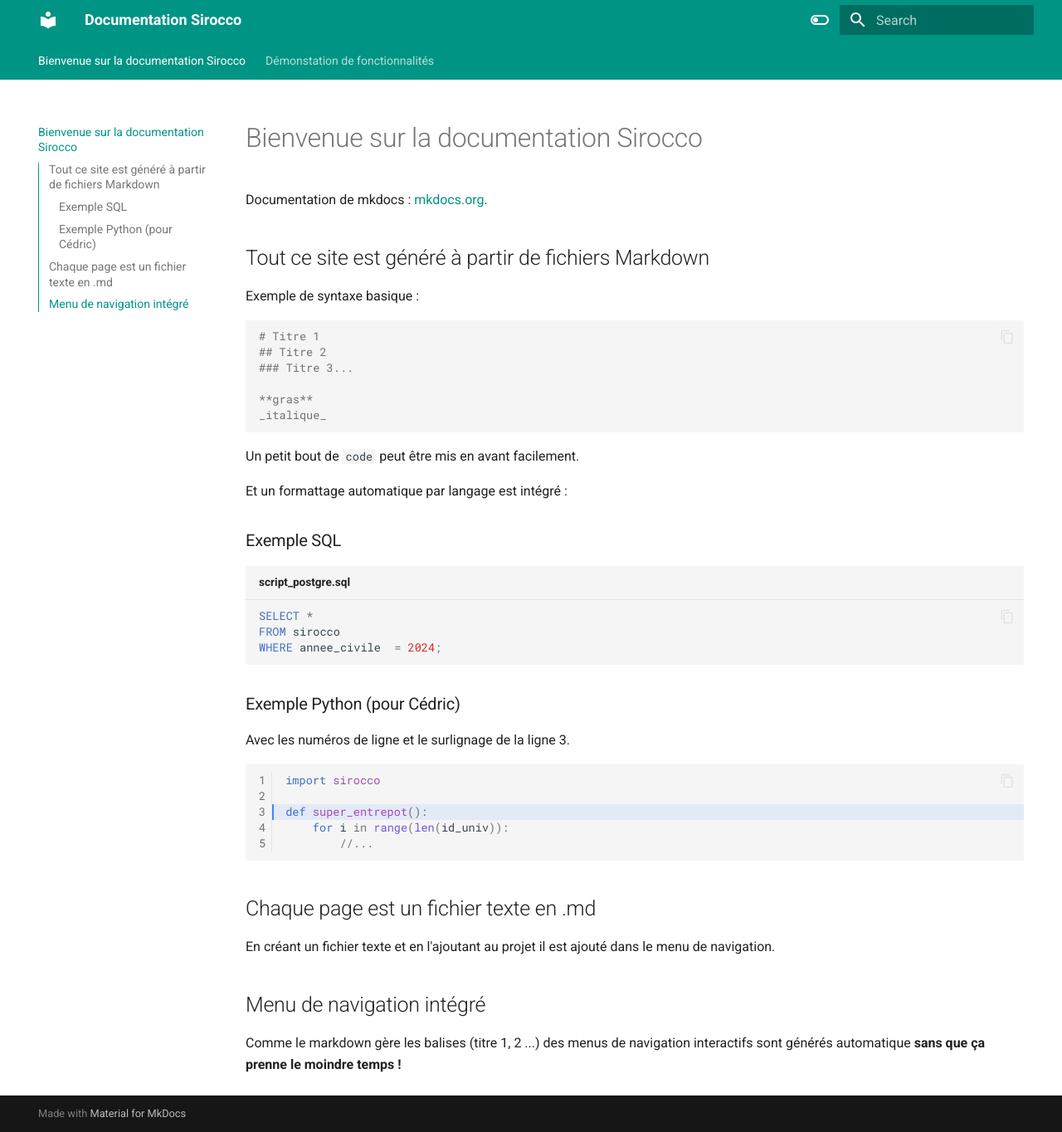
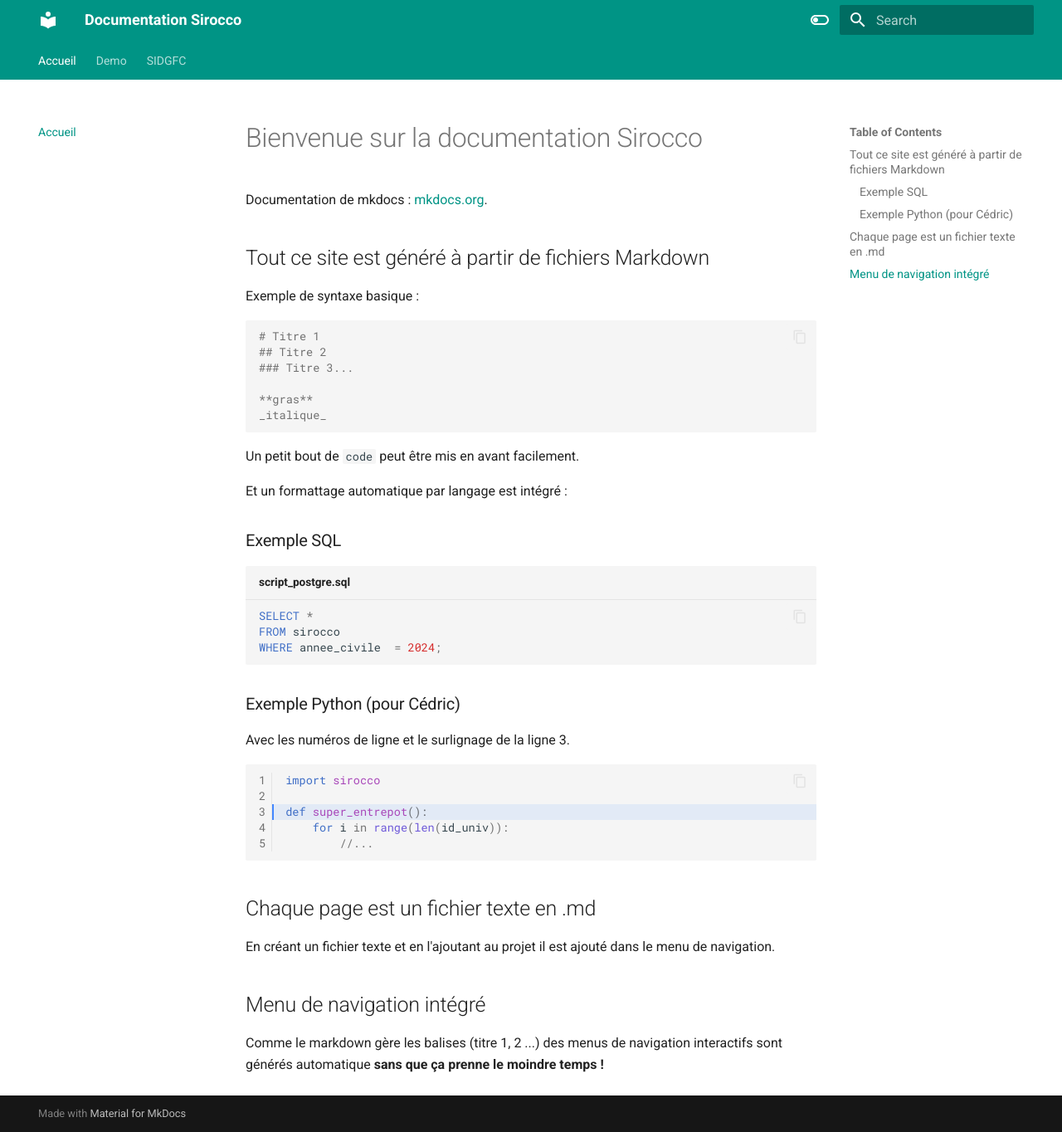
Before and after one commit to pmorino-unistra/sirocco, an MkDocs documentation site: the page built from docs/index.md, in a window 1280 px wide and 1364 px high. Shown: the whole window at 83% size. Built offline with MkDocs 1.6.1 and Material for MkDocs 9.7.7, drawn with Linux system fonts in a browser that asks for light colours.

Commit message:
rdy pour présentation agnès

```diff
--- a/mkdocs.yml
+++ b/mkdocs.yml
@@ -1,11 +1,22 @@
 site_name: Documentation Sirocco
+
+nav:
+- Accueil : index.md
+- Demo : doc_exemple.md
+- SIDGFC :
+  - SIDGFC : sidgfc/sidgfc.md
+  - Indicateurs : sidgfc/sidgfc_indicateurs.md
+
 theme:
   name: material
   features:
     - navigation.tabs
     - navigation.sections
-    - toc.integrate
+    - navigation.tracking
+    - navigation.expand
+    - navigation.path
     - navigation.top
+    - toc.follow
     - search.suggest
     - search.highlight
     - content.tabs.link
@@ -18,7 +29,7 @@
         icon: material/toggle-switch-off-outline
         name: Switch to dark mode
       primary: teal
-      accent: purple
+      accent: green
     - scheme: slate
       toggle:
         icon: material/toggle-switch
@@ -42,3 +53,7 @@
   - pymdownx.emoji:
       emoji_index: !!python/name:materialx.emoji.twemoji
       emoji_generator: !!python/name:materialx.emoji.to_svg
+  - toc:
+      permalink: true
+      separator: "_"
+      title: "Table of Contents"
```
Also changed, not shown: docs/sidgfc/sidgfc.md (added, +24 -0 lines), docs/sidgfc/sidgfc_indicateurs.md (added, +15 -0 lines), index.html (deleted, +0 -37 lines).
